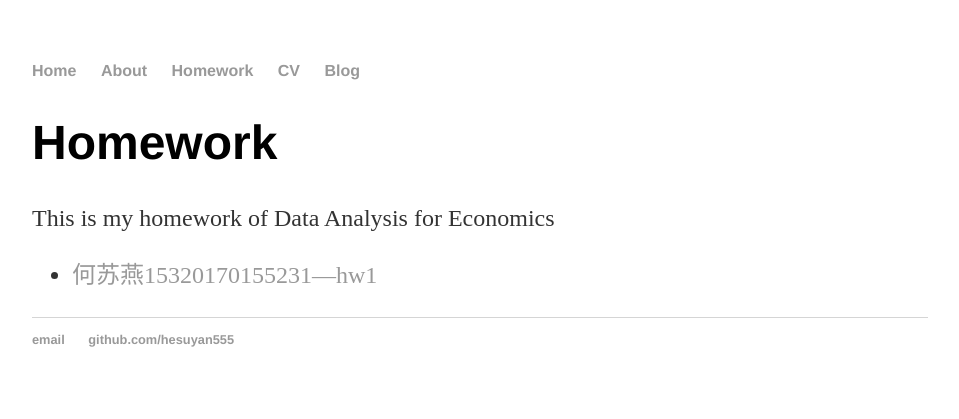
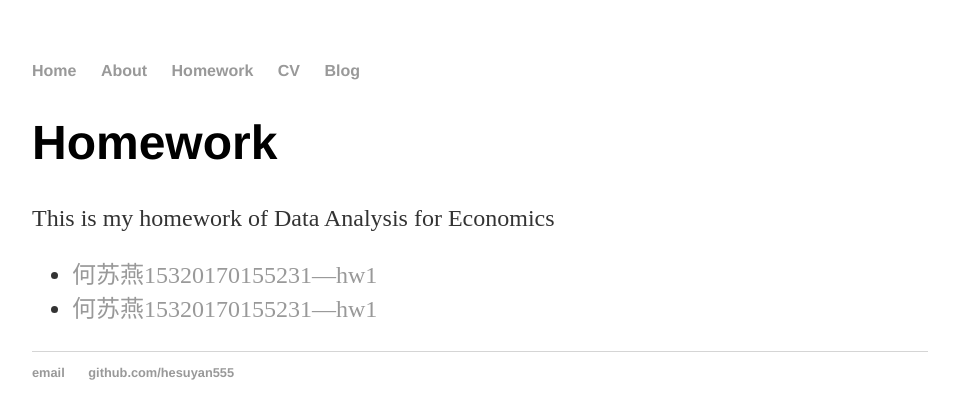
Before and after one commit to hesuyan555/hesuyan555.github.io, a Jekyll site: the page built from homework/index.html, in a window 1280 px wide. Shown: the top 419 px of the page, without its empty margins (160-1119 px from the left). Built offline with Jekyll 4.4.1, drawn with Linux system fonts in a browser that asks for light colours; Markdown is read by kramdown in place of the engine named in the settings.

Commit message:
Update index.html

```diff
--- a/homework/index.html
+++ b/homework/index.html
@@ -9,5 +9,6 @@ title: He Suyan's home work
 
 			<ul class="contacts">
 				<li><a href="/homework/何苏燕15320170155231—hw1.pdf">何苏燕15320170155231—hw1</a></li>
+				<li><a href="https://github.com/hesuyan555/hesuyan555.github.io/tree/master/homework">何苏燕15320170155231—hw1</a></li>
 				</ul>
 		</div>
```
